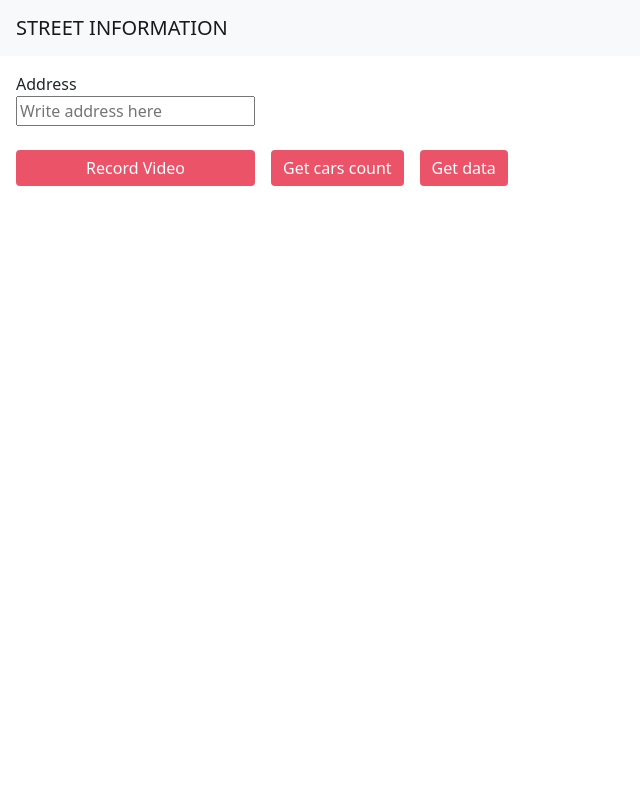
After one commit to VeraKutyavina/street_dataset_generator, a Django app: page /maps/interface in a window 1280 px wide. The commit adds this page. Shown: the whole page, without its empty margins (0-640 px from the left). Run offline with Django 4.2, Linux system fonts and the light colour scheme; some libraries are stand-ins or nearby versions.

Commit message:
Create user inteface & address form (#3)

```diff
--- /dev/null
+++ b/maps/forms.py
@@ -0,0 +1,12 @@
+from django import forms
+
+from maps.models import Address
+
+
+class CreateDatasetForm(forms.Form):
+    address = forms.URLField(required=True, max_length=400, widget=forms.TextInput(
+        attrs={"class": "input", "placeholder": "Write address here"}))
+
+    class Meta:
+        model = Address
+        fields = 'address'
--- /dev/null
+++ b/maps/models.py
@@ -0,0 +1,5 @@
+from django.db import models
+
+
+class Address(models.Model):
+    address = models.CharField(max_length=400)
--- a/maps/urls.py
+++ b/maps/urls.py
@@ -7,4 +7,5 @@ urlpatterns = [
     path('create_video', views.create_video_view, name='test'),
     path('counting', views.counting_view, name='counting'),
     path('get_osm_data', views.get_osm_data, name='get_osm_data'),
+    path('interface', views.user_form_view, name='user_form_view'),
 ]
--- a/maps/views.py
+++ b/maps/views.py
@@ -2,7 +2,9 @@ import json
 
 from django.http import HttpResponse
 from django.shortcuts import render
+from django.template import loader
 
+from maps.forms import CreateDatasetForm
 # from maps.services.FramesService import create_frames
 from maps.services.MLService import counting_cars
 from maps.services.OSMService import osm_query
@@ -26,9 +28,20 @@ def index_view(request):
     return render(request, 'maps/index.html', context)
 
 
+def user_form_view(request):
+    template = loader.get_template('maps/user_form.html')
+    context = {'form': CreateDatasetForm()}
+    return HttpResponse(template.render(context, request))
+
+
 def create_video_view(request):
+    address = request.POST['address']
+    print(address)
+
     create_map_video()
-    return render(request, 'maps/index.html', {})
+    template = loader.get_template('maps/user_form.html')
+    context = {'form': CreateDatasetForm()}
+    return HttpResponse(template.render(context, request))
 
 
 def counting_view(request):
--- /dev/null
+++ b/templates/maps/user_form.html
@@ -0,0 +1,75 @@
+{% extends 'maps/user_template.html' %}
+
+{% block body %}
+    <div id="buttons" class="buttons-wrapper">
+        <form class="addressForm" action="/maps/create_video" method="POST">
+            {% csrf_token %}
+            <label>
+                Address
+                <div>{{form.address}}</div>
+            </label>
+            <br />
+            <button type="submit" class="btn btn-primary pink-button">Record Video</button>
+{#            <button type="button" id="record-video" class="btn btn-primary pink-button">Record Video</button>#}
+        </form>
+        <div id="data-loader" class="lds-ring"><div></div><div></div><div></div><div></div></div>
+         <form action="">
+            {% csrf_token %}
+            <button type="button" id="get-result" class="btn btn-primary pink-button">Get cars count</button>
+        </form>
+        <div id="counting-loader" class="lds-ring"><div></div><div></div><div></div><div></div></div>
+        <form action="">
+            {% csrf_token %}
+            <button type="button" id="get_osm_data" class="btn btn-primary pink-button">Get data</button>
+        </form>
+        <div id="osm-loader" class="lds-ring"><div></div><div></div><div></div><div></div></div>
+    </div>
+    <div id="success-upload" class="result">Video uploaded successfully!</div>
+    <script type="text/javascript" src="https://cdnjs.cloudflare.com/ajax/libs/html2canvas/0.4.1/html2canvas.min.js"></script>
+    <script src="https://code.jquery.com/jquery-3.6.1.js" integrity="sha256-3zlB5s2uwoUzrXK3BT7AX3FyvojsraNFxCc2vC/7pNI=" crossorigin="anonymous"></script>
+	<script src="https://api-maps.yandex.ru/2.1/?apikey=fe94c607-ccc3-4d84-a017-3082f44c2512&lang=ru_RU">
+	</script>
+        {% load static %}
+    <script>
+
+        const $crf_token = $('[name="csrfmiddlewaretoken"]').attr('value');
+        const sendAjaxQuery = (url, loader, button, text, hide) => {
+            $(loader).show();
+            $(button).hide();
+            $.ajax({
+                url: url,
+                type: "POST",
+                timeout: 0,
+                processData: false,
+                mimeType: "multipart/form-data",
+                contentType: false,
+                headers:{"X-CSRFToken": $crf_token},
+                dataType:"json",
+                error: (e) => console.log(e),
+                complete: () => {
+                    $(loader).hide();
+                    $(button).show();
+                    $(text).show();
+                    $(hide).hide();
+                },
+                success: (resp) => {
+                    console.log(resp.count)
+                    if (!text) $('#buttons').after("<div class=\"result-success\"> Result: " + resp.count + "</div>")
+                }
+            })
+        }
+
+        $("#record-video").click(() => {
+            sendAjaxQuery("create_video", '#data-loader', "#record-video", "#success-upload")
+        });
+
+        $("#get-result").click(() => {
+            sendAjaxQuery("counting", "#counting-loader", "#get-result", undefined, "#success-upload")
+        });
+
+        $("#get_osm_data").click(() => {
+            sendAjaxQuery("get_osm_data", "#osm-loader", "#get_osm_data", undefined, "#success-upload")
+        });
+    </script>
+
+{% endblock body %}
--- /dev/null
+++ b/templates/maps/user_template.html
@@ -0,0 +1,108 @@
+<!DOCTYPE html>
+<html lang="en">
+  <head>
+    <meta charset="UTF-8" />
+    <title>Street datasets</title>
+
+    <link
+      href="https://cdn.jsdelivr.net/npm/bootstrap@5.0.0/dist/css/bootstrap.min.css"
+      rel="stylesheet"
+      integrity="sha384-wEmeIV1mKuiNpC+IOBjI7aAzPcEZeedi5yW5f2yOq55WWLwNGmvvx4Um1vskeMj0"
+      crossorigin="anonymous"
+    />
+
+    <link rel="preconnect" href="https://fonts.googleapis.com">
+    <link rel="preconnect" href="https://fonts.gstatic.com" crossorigin>
+    <link href="https://fonts.googleapis.com/css2?family=Montserrat:wght@500;700&display=swap" rel="stylesheet">
+
+      <style>
+        [class*="copyrights-pane"] {
+            display: none !important;
+        }
+
+        html, body, .player {
+            width: 100%;
+            height: 100%;
+            margin: 0;
+            padding: 0;
+        }
+
+        .player {
+            width: 1200px;
+            height: 80%;
+        }
+
+        .buttons-wrapper {
+            display: flex;
+            column-gap: 1rem;
+            margin-top: 1rem;
+            margin-left: 1rem;
+            align-items: end;
+        }
+
+        .lds-ring {
+            display: inline-block;
+            position: relative;
+            width: 58px;
+            height: 58px;
+            display: none
+        }
+        .lds-ring div {
+            box-sizing: border-box;
+            display: block;
+            position: absolute;
+            width: 48px;
+            height: 48px;
+            margin: 6px;
+            border: 6px solid #1e7ffd;
+            border-radius: 50%;
+            animation: lds-ring 1.2s cubic-bezier(0.5, 0, 0.5, 1) infinite;
+            border-color: #1e7ffd transparent transparent transparent;
+        }
+        .lds-ring div:nth-child(1) {
+            animation-delay: -0.45s;
+        }
+        .lds-ring div:nth-child(2) {
+            animation-delay: -0.3s;
+        }
+        .lds-ring div:nth-child(3) {
+            animation-delay: -0.15s;
+        }
+        @keyframes lds-ring {
+            0% {
+                transform: rotate(0deg);
+            }
+            100% {
+                transform: rotate(360deg);
+            }
+        }
+        .result {
+            margin: 1rem;
+            display: none;
+        }
+        .result-success {
+            margin: 1rem;
+        }
+        .addressForm {
+            display: flex;
+            flex-direction: column;
+        }
+        .header {
+            padding: 0.5rem 1rem;
+        }
+
+        .pink-button {
+            background: #eb5369;
+            border: none;
+        }
+    </style>
+  </head>
+  <body>
+    <nav class="navbar header navbar-expand-lg navbar-light bg-light">
+      <a class="navbar-brand" href="#">STREET INFORMATION</a>
+    </nav>
+    {% block body %}
+
+    {% endblock body %}
+  </body>
+</html>
```
Also changed, not shown: templates/maps/index.html (+0 -57 lines), templates/maps/template.html (+2 -54 lines).
